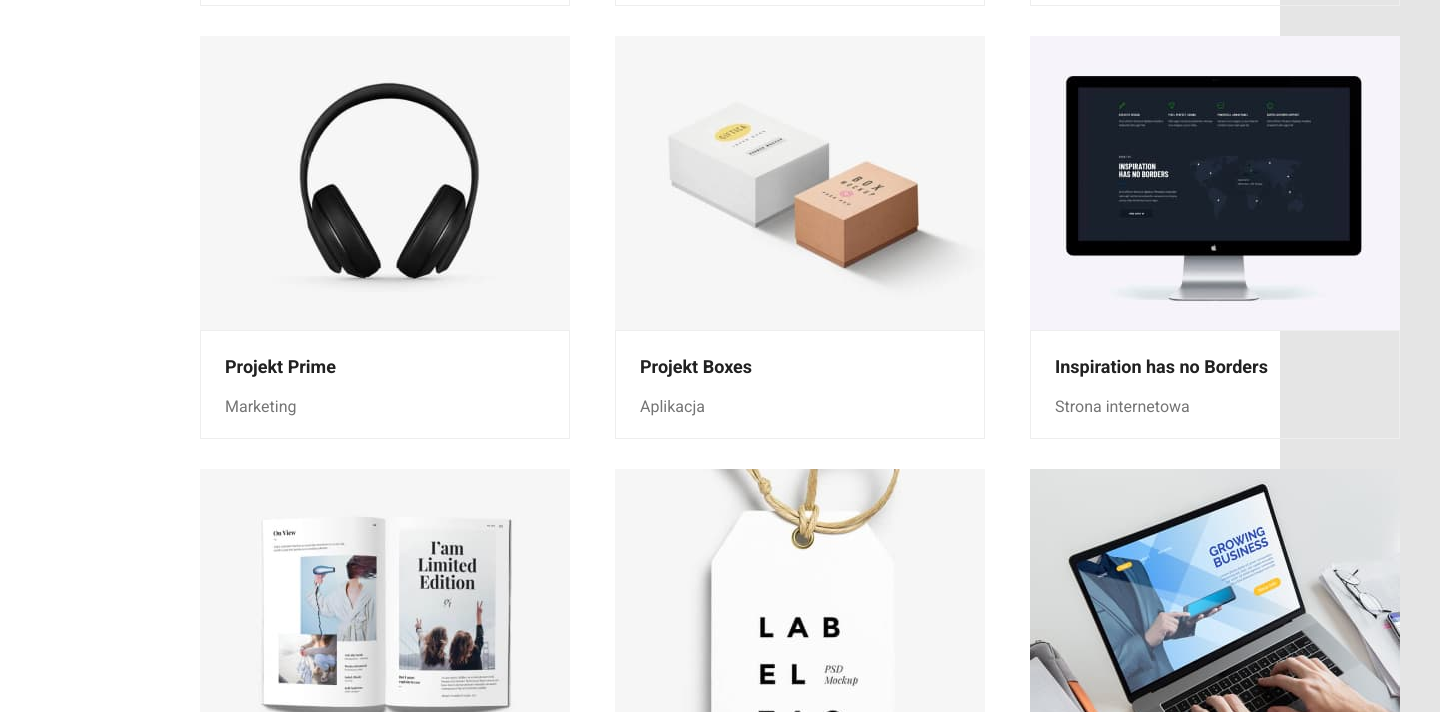
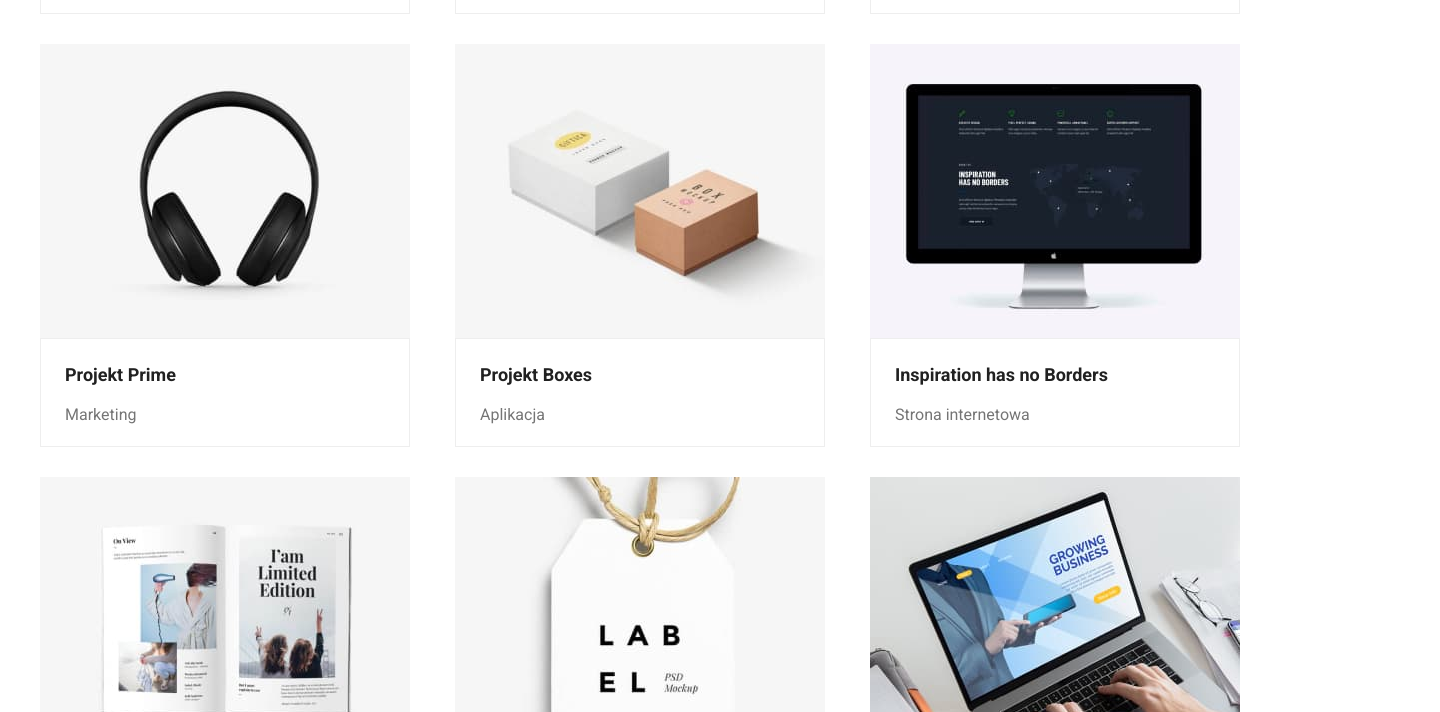
Before and after one commit to Xertaron/goit-markup-hw-04, a plain HTML site: page portfolio.html in a window 1280 px wide. Shown: the part 670-1382 px from the top of the page, 1440 px wide, since content can reach past the window. Drawn offline with Linux system fonts and the light colour scheme.

Commit message:
zmiana wyświetlania strony na display:grid;

```diff
--- a/css/styles.css
+++ b/css/styles.css
@@ -17,8 +17,14 @@ body {
   font-family: "Roboto", sans-serif;
   color: var(--text-color);
   font-size: 14px;
-  margin: auto;
   background-color: #e5e5e5;
+  display: grid;
+  justify-content: center;
+}
+header,
+main,
+footer {
+  width: 1600px;
 }
 li {
   list-style: none;
```
